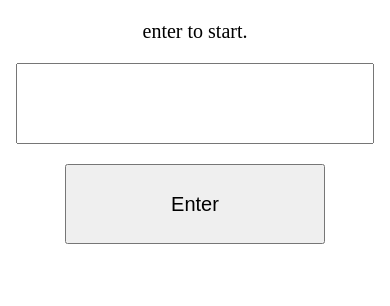
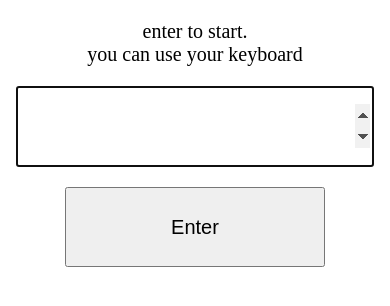
Before and after one commit to apatkinson/mathsgame, a plain HTML site: page howlong.html in a window 390 px wide. Drawn offline with Linux system fonts and the light colour scheme.

Commit message:
ui fix for phones

```diff
--- a/howlong.html
+++ b/howlong.html
@@ -12,11 +12,11 @@
 
     <body>
         <div id="instructions">
-            <p>enter to start.</p>
+            <p>enter to start.<br>you can use your keyboard</p>
         </div>
         <div id="challenge">
             <p><label></label></p>
-            <p><input type="number"></p>
+            <p><input class="input" type="number"></p>
             <p><span class="countdown"></span></p>
         </div>
         <div id="controls">
--- a/js/howlong.js
+++ b/js/howlong.js
@@ -130,17 +130,17 @@ MathsGame.prototype.finish = function(exit) {
  * get current seconds of the system
  */
 MathsGame.prototype.pressEnter = function() {
-    console.log('fd');
         if (this.started) {
             this.nextQuestion();
         } else {
             this.start();
         }
+        $('.input').focus();
 }
 
 $(function(){
     var mathsGame = new MathsGame();
-
+    $('.input').focus();
     $("body").keypress(function(e) {
         if (e.which == 13) {
             mathsGame.pressEnter(e);
```
